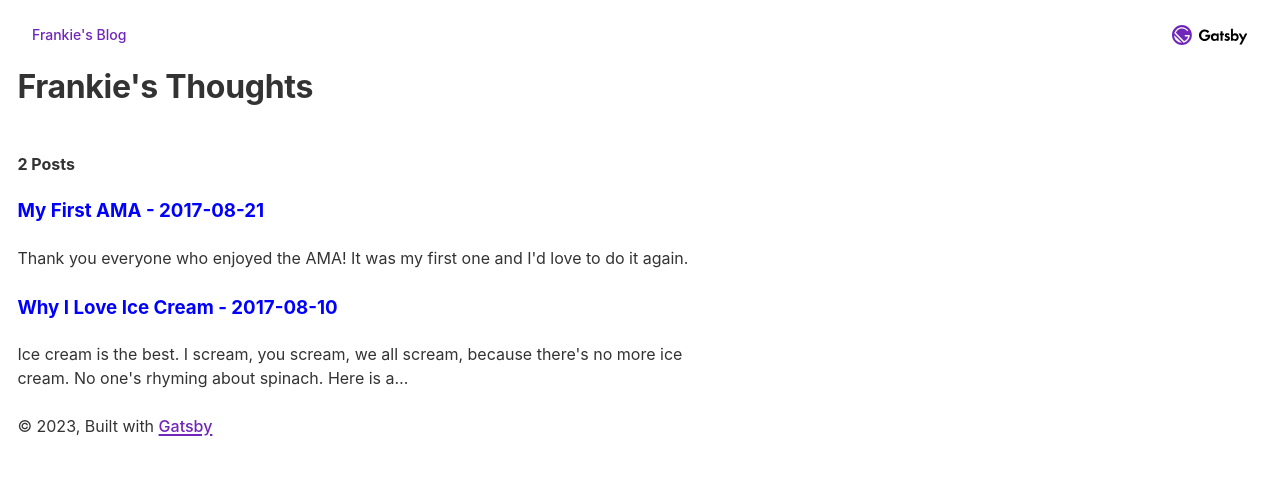
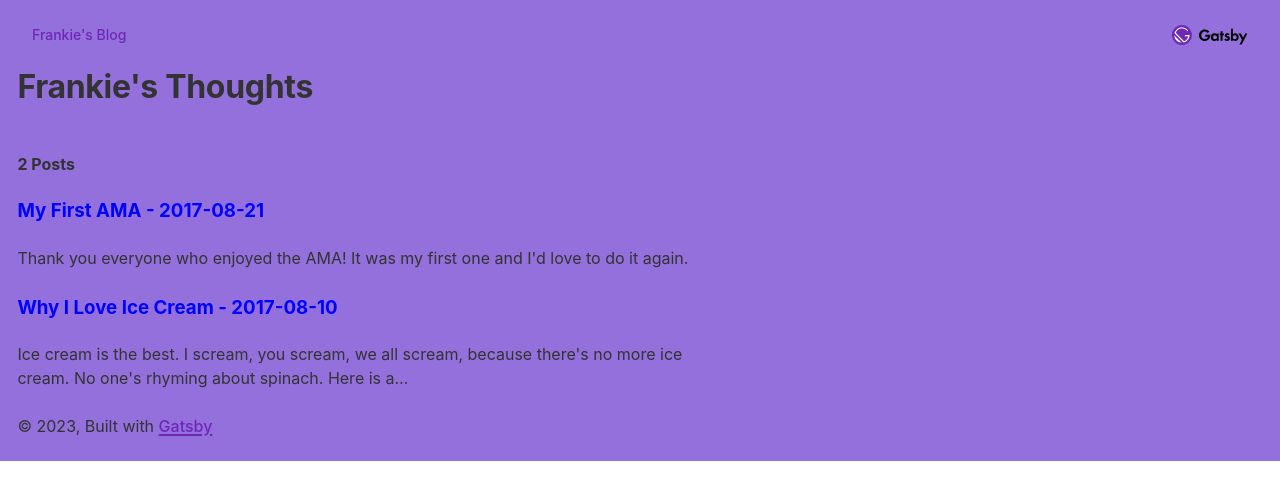
Before and after one commit to Fjayala333/gatsby-blog, a Gatsby site: page / in a window 1280 px wide. Built offline with nearby package versions, Linux system fonts and the light colour scheme; Gatsby itself is replaced by a stand-in of ours.

Commit message:
fixed styling

```diff
--- a/src/components/header.js
+++ b/src/components/header.js
@@ -4,6 +4,7 @@ import { Link } from "gatsby"
 const Header = ({ siteTitle }) => (
   <header
     style={{
+      backgroundColor: "mediumpurple",
       margin: `0 auto`,
       padding: `var(--space-4) var(--size-gutter)`,
       display: `flex`,
--- a/src/components/layout.js
+++ b/src/components/layout.js
@@ -28,6 +28,7 @@ const Layout = ({ children }) => {
       <Header siteTitle={data.site.siteMetadata.title} />
       <div
         style={{
+          backgroundColor: "mediumpurple",
           margin: `0 auto`,
           maxWidth: `960`,
           padding: `0px 1.0875rem 1.45rem`,
```
